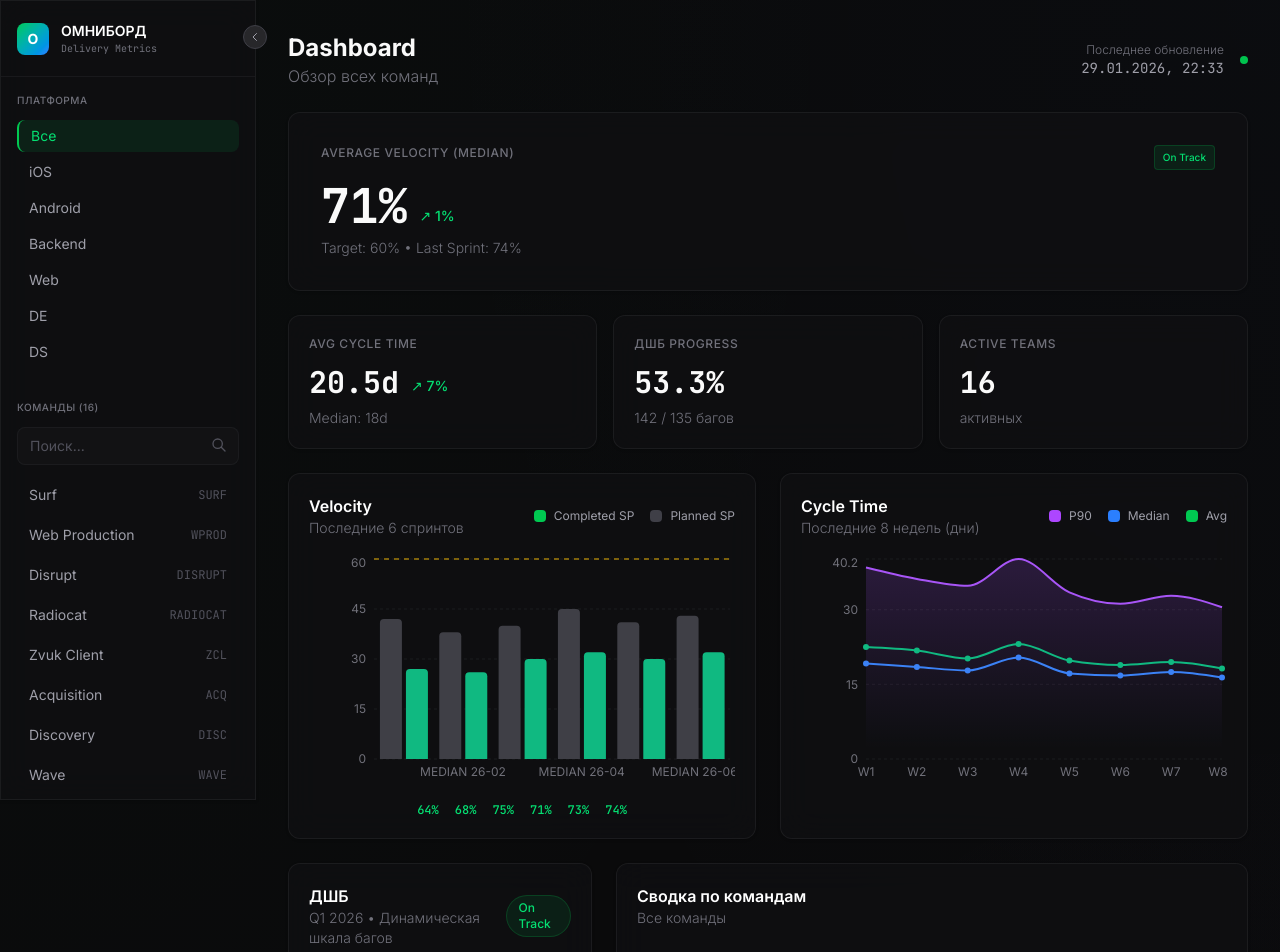
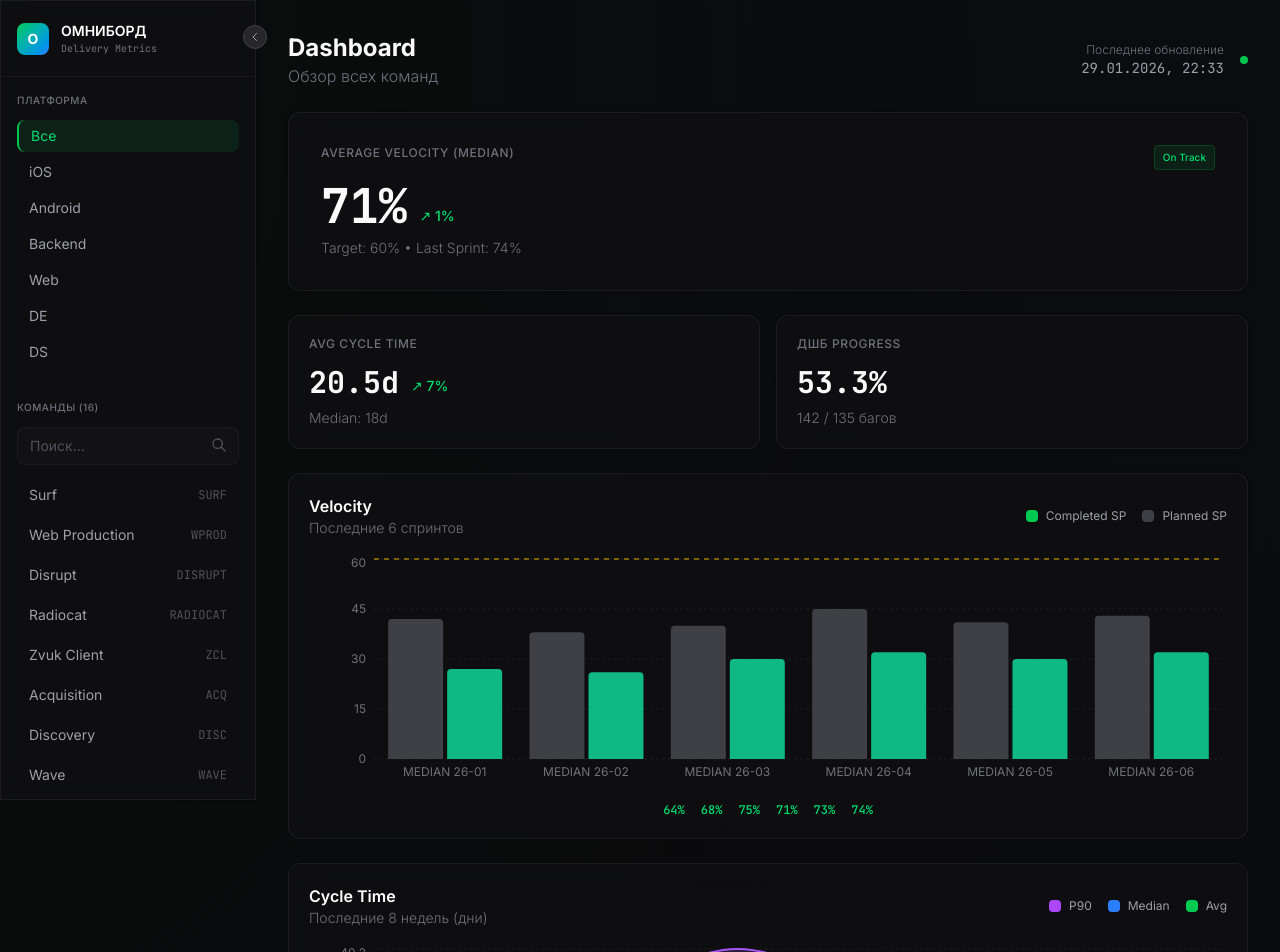
Before and after one commit to indi256s/omniboard-demo, a React (Vite) app: page /team/ALL in a window 1280 px wide. Shown: the top 952 px of the page. Built offline with nearby package versions, Linux system fonts and the light colour scheme.

Commit message:
Layout: remove Active Teams widget, full-width Velocity & Cycle Time charts

```diff
--- a/src/pages/Dashboard.jsx
+++ b/src/pages/Dashboard.jsx
@@ -132,7 +132,7 @@
         </div>
 
         {/* Secondary Stats */}
-        <div className="grid grid-cols-3 gap-4 mb-6">
+        <div className="grid grid-cols-2 gap-4 mb-6">
           <StatCard
             title="Avg Cycle Time"
             value={`${avgCycleTime}d`}
@@ -146,17 +146,15 @@
             subtitle={`${activeDshbData.current} / ${activeDshbData.target} багов`}
             color="purple"
           />
-          <StatCard
-            title={selectedTeam ? "Team" : "Active Teams"}
-            value={selectedTeam ? selectedTeam.name : teams.length}
-            subtitle={selectedTeam ? selectedTeam.platform : "активных"}
-            color="blue"
-          />
         </div>
 
-        {/* Charts Row 1 */}
-        <div className="grid grid-cols-2 gap-6 mb-6">
+        {/* Velocity Chart - Full Width */}
+        <div className="mb-6">
           <VelocityChart data={activeVelocityData} />
+        </div>
+
+        {/* Cycle Time Chart - Full Width */}
+        <div className="mb-6">
           <CycleTimeChart data={activeCycleTimeData} />
         </div>
 
```
